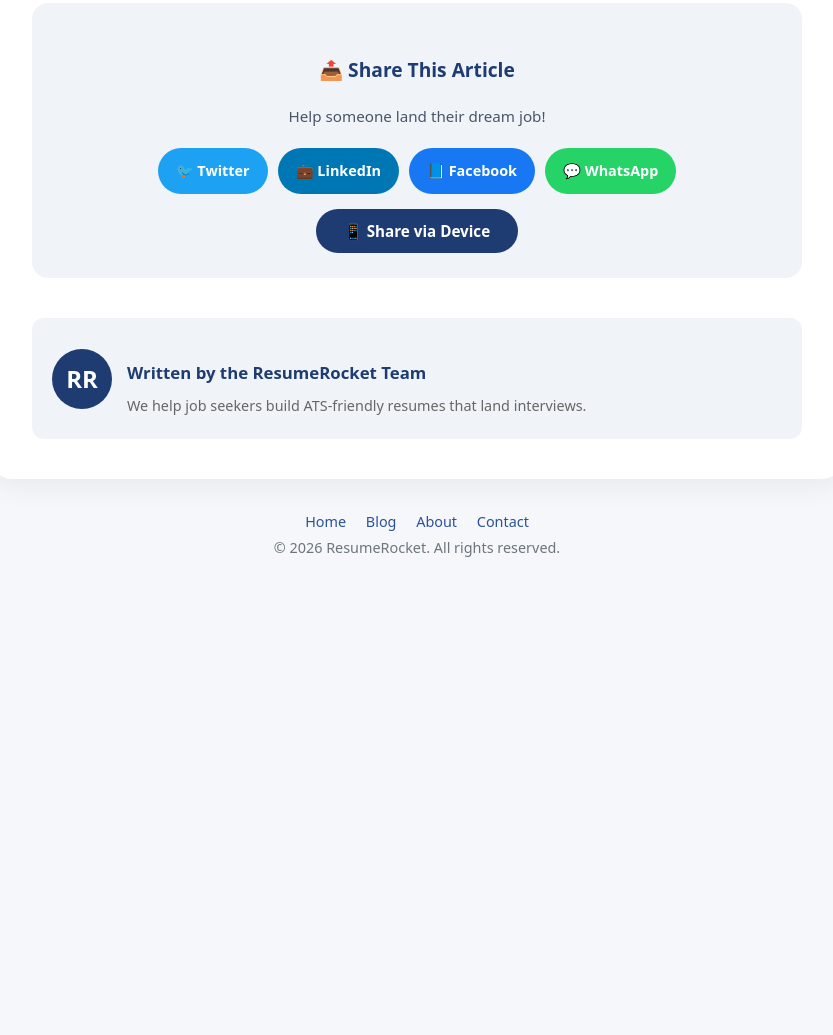
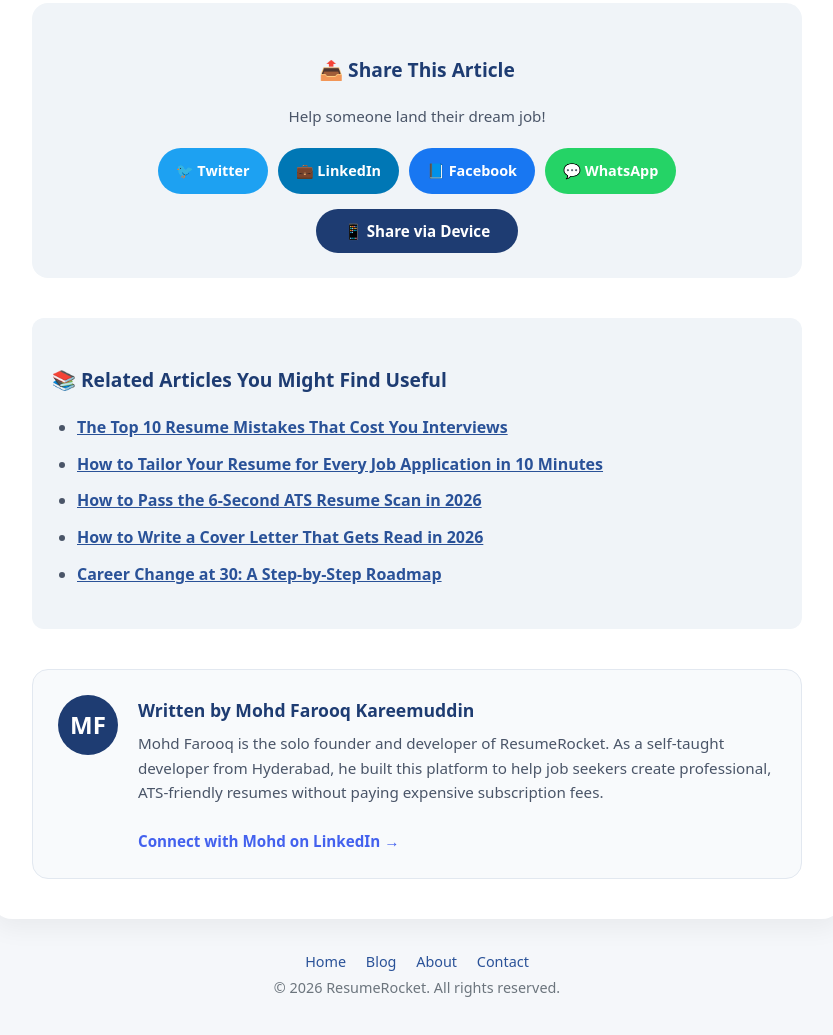
Before and after one commit to mohammedfarooqkareemuddin-eng/resume---builder---saas, a plain HTML site: page fresher-resume-guide.html in a window 1280 px wide. Shown: the part 5835-6870 px from the top of the page, without its empty margins (223-1056 px from the left). Before the commit the page ends 6446 px from the top, so only its background shows below. Drawn offline with Linux system fonts and the light colour scheme.

Commit message:
Enhance article with author box and related links
Added an author box with details about Mohd Farooq Kareemuddin and related articles for better user engagement.

```diff
--- a/fresher-resume-guide.html
+++ b/fresher-resume-guide.html
@@ -23,10 +23,6 @@ body { background:#f5f7fa; padding:20px; line-height:1.8; color:#333; }
 .article li { margin-bottom:8px; }
 .article img { max-width:100%; border-radius:12px; margin:20px 0; display:block; }
 .article .img-caption { font-size:0.85rem; color:#888; text-align:center; margin-top:-10px; margin-bottom:25px; font-style:italic; }
-.author-box { background:#f0f4f8; padding:20px; border-radius:12px; margin-top:40px; display:flex; gap:15px; align-items:center; }
-.author-avatar { width:60px; height:60px; border-radius:50%; background:#1e3c72; color:white; display:flex; align-items:center; justify-content:center; font-weight:bold; font-size:1.5rem; flex-shrink:0; }
-.author-info h4 { color:#1e3c72; margin-bottom:5px; }
-.author-info p { font-size:0.9rem; color:#666; margin:0; }
 .cta-box { background:linear-gradient(135deg,#1e3c72,#2a5298); color:white; padding:25px; border-radius:16px; text-align:center; margin:30px 0; }
 .cta-box h3 { color:white; margin-bottom:10px; }
 .cta-box a { display:inline-block; background:white; color:#1e3c72; padding:12px 25px; border-radius:30px; text-decoration:none; font-weight:bold; margin-top:10px; }
@@ -159,13 +155,34 @@ body { background:#f5f7fa; padding:20px; line-height:1.8; color:#333; }
 </div>
 <button onclick="if(navigator.share){navigator.share({title:document.title,url:window.location.href});}else{alert('Copy this URL: '+window.location.href);}" style="margin-top:15px; padding:12px 28px; background:#1e3c72; color:white; border:none; border-radius:30px; font-weight:600; cursor:pointer; font-size:0.95rem;">📱 Share via Device</button>
 </div>
-<div class="author-box">
-<div class="author-avatar">RR</div>
-<div class="author-info">
-<h4>Written by the ResumeRocket Team</h4>
-<p>We help job seekers build ATS-friendly resumes that land interviews.</p>
+
+<!-- Internal Links to boost indexing -->
+<div style="background:#f0f4f8; padding:20px; border-radius:12px; margin-top:30px;">
+    <h3 style="color:#1e3c72; margin-bottom:10px;">📚 Related Articles You Might Find Useful</h3>
+    <ul style="line-height: 1.8;">
+        <li><a href="/top-10-resume-mistakes.html" style="color:#2a5298; font-weight:600;">The Top 10 Resume Mistakes That Cost You Interviews</a></li>
+        <li><a href="/tailoring-resume-guide.html" style="color:#2a5298; font-weight:600;">How to Tailor Your Resume for Every Job Application in 10 Minutes</a></li>
+        <li><a href="/how-to-pass-ats-resume-scan.html" style="color:#2a5298; font-weight:600;">How to Pass the 6-Second ATS Resume Scan in 2026</a></li>
+        <li><a href="/how-to-write-cover-letter.html" style="color:#2a5298; font-weight:600;">How to Write a Cover Letter That Gets Read in 2026</a></li>
+        <li><a href="/career-change-at-30.html" style="color:#2a5298; font-weight:600;">Career Change at 30: A Step-by-Step Roadmap</a></li>
+    </ul>
 </div>
+
+<!-- E-E-A-T Author Box -->
+<div style="background: #f8fafc; padding: 25px; border-radius: 16px; margin-top: 40px; display: flex; align-items: flex-start; gap: 20px; border: 1px solid #e2e8f0;">
+    <div style="width: 60px; height: 60px; border-radius: 50%; background: #1e3c72; color: white; display: flex; align-items: center; justify-content: center; font-size: 1.5rem; font-weight: bold; flex-shrink: 0;">
+        MF
+    </div>
+    <div>
+        <h4 style="margin: 0 0 5px 0; color: #1e3c72; font-size: 1.1rem;">Written by Mohd Farooq Kareemuddin</h4>
+        <p style="margin: 0; font-size: 0.95rem; color: #4a5568; line-height: 1.6;">
+            Mohd Farooq is the solo founder and developer of ResumeRocket. As a self-taught developer from Hyderabad, he built this platform to help job seekers create professional, ATS-friendly resumes without paying expensive subscription fees.
+            <br><br>
+            <a href="https://www.linkedin.com/in/mohd-farooq-kareemuddin" target="_blank" style="color: #4361ee; font-weight: 600; text-decoration: none;">Connect with Mohd on LinkedIn →</a>
+        </p>
+    </div>
 </div>
+
 </div>
 <div class="footer">
 <a href="/">Home</a> <a href="/blog.html">Blog</a> <a href="/about.html">About</a> <a href="/contact.html">Contact</a>
```
